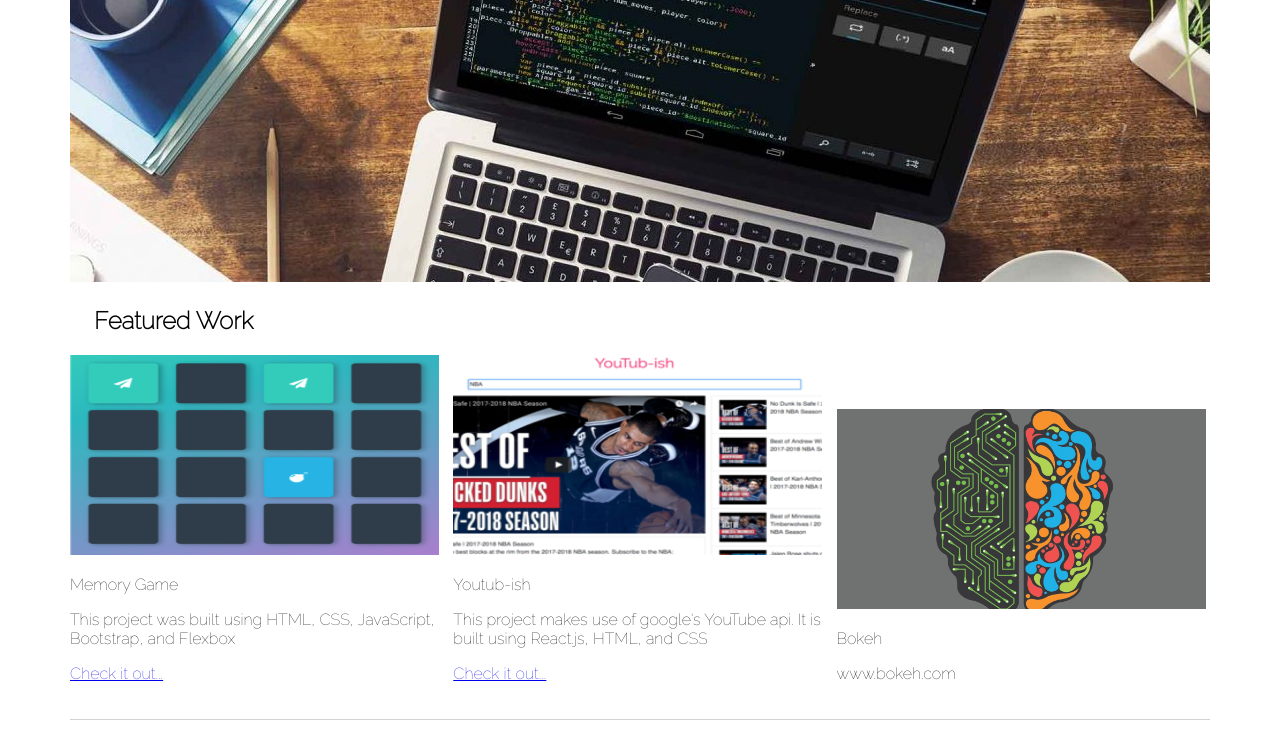
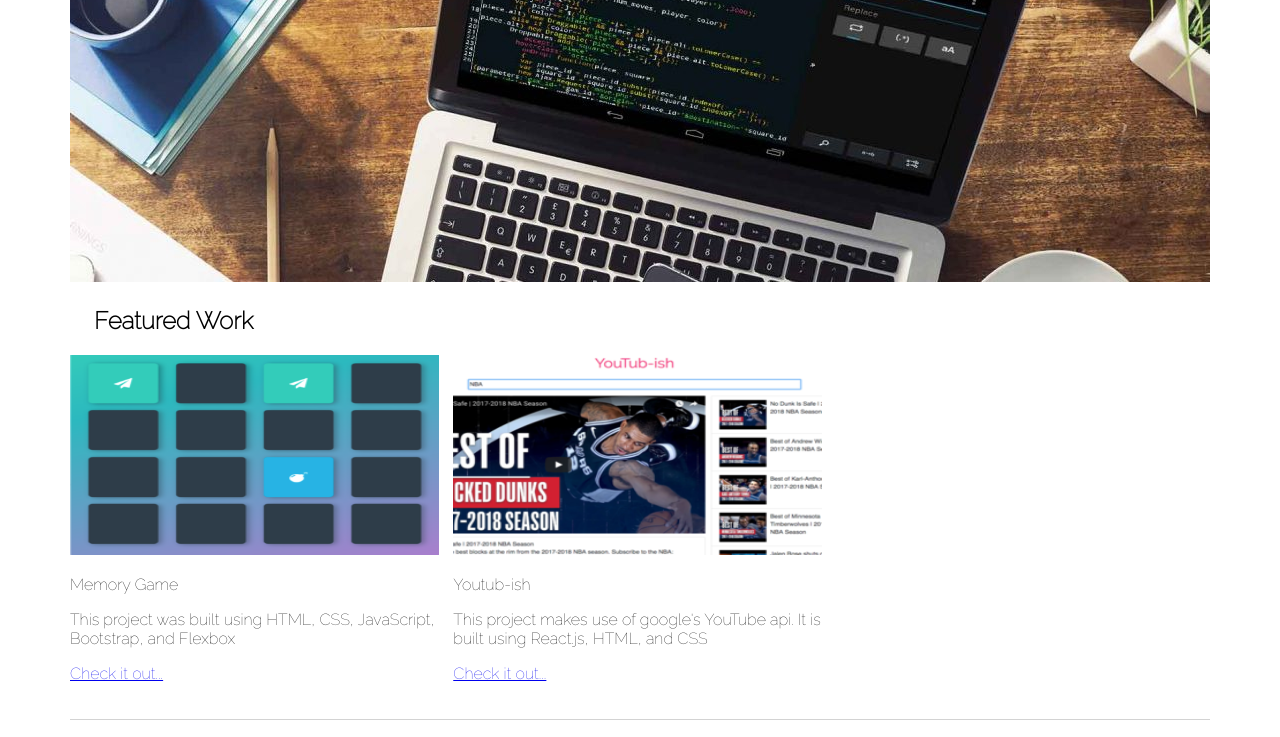
Before and after one commit to drew1up/portfolio, a website: page index.html in a window 1280 px wide. Shown: the part 462-1199 px from the top of the page. Drawn offline with Linux system fonts and the light colour scheme.

Commit message:
refactor

```diff
--- a/index.html
+++ b/index.html
@@ -60,7 +60,7 @@
 						</a>
 					</picture>
 				</li>
-				<li class="projects">
+				<!-- <li class="projects">
 					<picture>
 						<source
 							media="(min-width: 1000px)"
@@ -72,7 +72,7 @@
 						<p>Bokeh</p>
 						<p>www.bokeh.com</p>
 					</picture>
-				</li>
+				</li> -->
 			</ul>
 		</section>
 		<footer>
```
